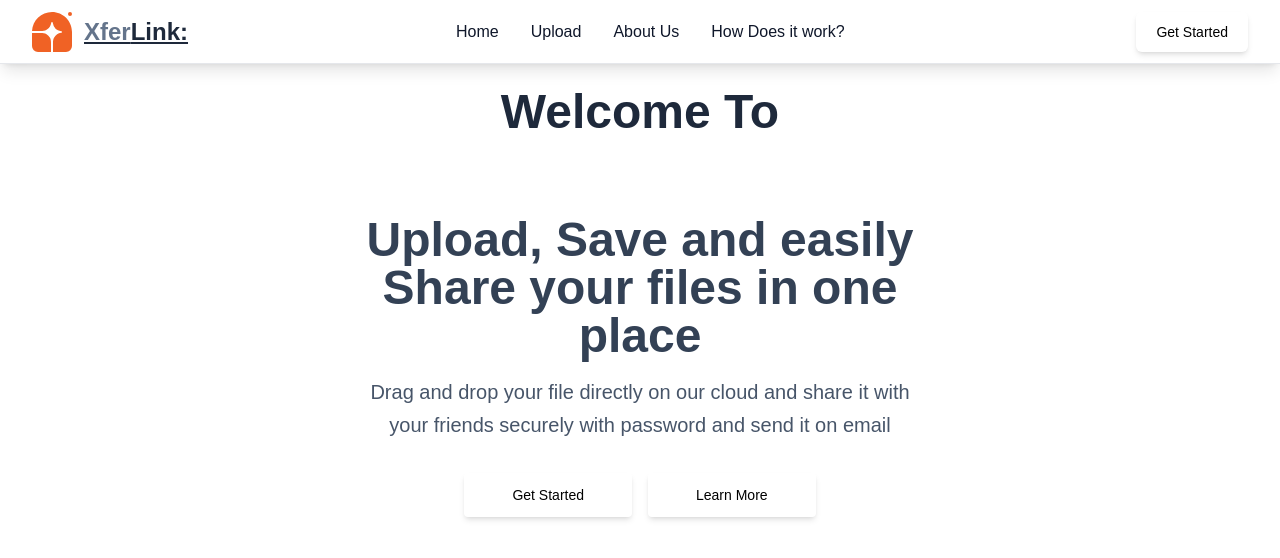
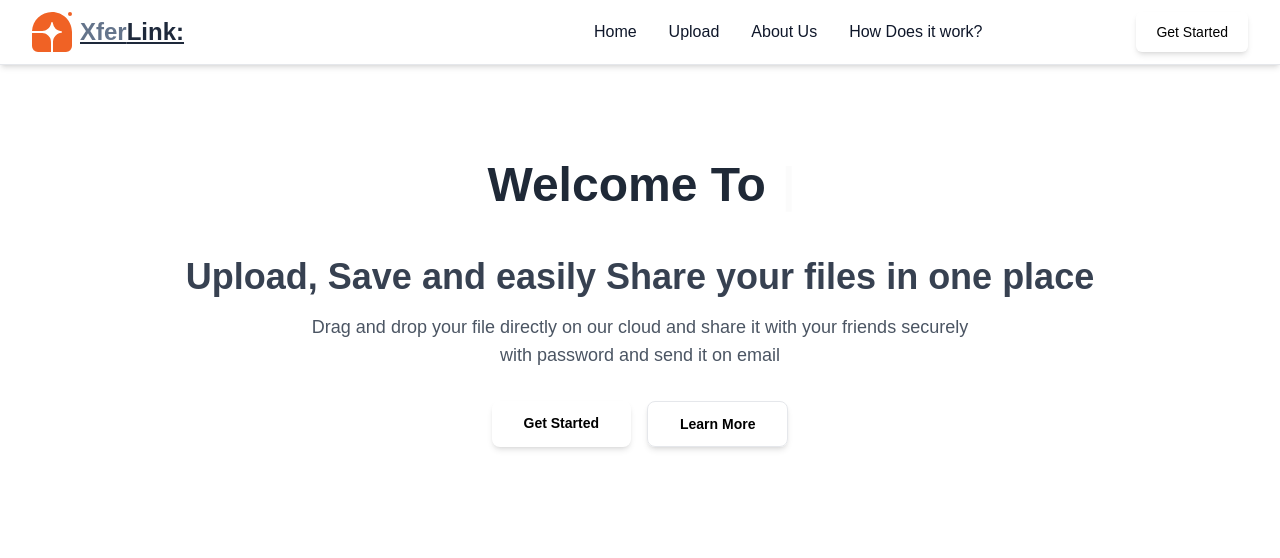
Before and after one commit to ankith2004ahms/File-Sharing-Application, a Next.js app: page / in a window 1280 px wide. Shown: the top 558 px of the page. Built offline with nearby package versions, Linux system fonts and the light colour scheme.

Commit message:
#changes

```diff
--- a/app/_components/Header.js
+++ b/app/_components/Header.js
@@ -1,22 +1,133 @@
-import { UserButton } from '@clerk/nextjs'
-import Image from 'next/image'
-import React from 'react'
+// import { UserButton } from '@clerk/nextjs'
+// import Image from 'next/image'
+// import React from 'react'
+
+// function Header() {
+//   return (
+//     <div>
+//         <header className="bg-white">
+//   <div
+//     className="mx-auto flex h-16
+//     max-w-screen-xl items-center
+//      gap-3 px-4 sm:px-6 lg:px-8 border-b shadow-lg"
+//   >
+//   <svg xmlns="http://www.w3.org/2000/svg" width="40" height="40" fill="none" viewBox="0 0 40 40"><path fill="#F06225" d="M20 0c11.046 0 20 8.954 20 20v14a6 6 0 0 1-6 6H21v-8.774c0-2.002.122-4.076 1.172-5.78a10 10 0 0 1 6.904-4.627l.383-.062a.8.8 0 0 0 0-1.514l-.383-.062a10 10 0 0 1-8.257-8.257l-.062-.383a.8.8 0 0 0-1.514 0l-.062.383a9.999 9.999 0 0 1-4.627 6.904C12.85 18.878 10.776 19 8.774 19H.024C.547 8.419 9.29 0 20 0Z"></path><path fill="#F06225" d="M0 21h8.774c2.002 0 4.076.122 5.78 1.172a10.02 10.02 0 0 1 3.274 3.274C18.878 27.15 19 29.224 19 31.226V40H6a6 6 0 0 1-6-6V21ZM40 2a2 2 0 1 1-4 0 2 2 0 0 1 4 0Z"></path></svg>
+//   <h1 className='font-bold text-2xl text-slate-800 underline pl-0'><span className='text-slate-500'>Xfer</span>Link:</h1>
+//     <div className="flex flex-1 items-center justify-end md:justify-between">
+//       <nav aria-label="Global" className="hidden md:block">
+
+//         <ul className="flex ml-64 items-center gap-8 justify-center text-md  text-slate-900 transition hover:text-slate-600">
+//           <li>
+//             <a className="transition hover:font-semibold hover:underline "
+//             href="/">
+//               Home
+//             </a>
+//           </li>
+
+//           <li>
+//             <a
+//             className="transition hover:font-semibold hover:underline " href="/upload">
+//               Upload
+//             </a>
+//           </li>
+
+//           <li>
+//             <a className="transition hover:font-semibold hover:underline " href="/about">
+//               About Us
+//             </a>
+//           </li>
+
+//           <li>
+//             <a className="transition hover:font-semibold hover:underline " href="/working">
+//               How Does it work?
+//             </a>
+//           </li>
+
+
+//         </ul>
+//       </nav>
+
+//       <div className="flex items-center gap-4">
+//         <div className="sm:flex sm:gap-4">
+//           <a
+//             className="block rounded-md
+//              bg-primary px-5 py-2.5
+//              text-sm font-medium text-black shadow-md
+//              transition hover:shadow-lg"
+//             href="/upload"
+//           >
+//             Get Started
+//           </a>
+//           <UserButton/>
+
+
+//         </div>
+
+//         <button
+//           className="block rounded bg-gray-100 p-2.5 text-gray-600 transition hover:text-gray-600/75 md:hidden"
+//         >
+//           <span className="sr-only">Toggle menu</span>
+//           <svg
+//             xmlns="http://www.w3.org/2000/svg"
+//             className="h-5 w-5"
+//             fill="none"
+//             viewBox="0 0 24 24"
+//             stroke="currentColor"
+//             strokeWidth="2"
+//           >
+//             <path
+//               strokeLinecap="round"
+//               strokeLinejoin="round"
+//               d="M4 6h16M4 12h16M4 18h16"
+//             />
+//           </svg>
+//         </button>
+//       </div>
+//     </div>
+//   </div>
+// </header>
+//     </div>
+//   )
+// }
+
+// export default Header
+
+
+
+
+
+
+
+
+
+
+"use client";
+import { UserButton } from "@clerk/nextjs";
+import React, { useState } from "react";
 
 function Header() {
+  const [menuOpen, setMenuOpen] = useState(false);
+
   return (
-    <div>
-        <header className="bg-white">
-  <div
-    className="mx-auto flex h-16
-    max-w-screen-xl items-center
-     gap-3 px-4 sm:px-6 lg:px-8 border-b shadow-lg"
-  >
-  <svg xmlns="http://www.w3.org/2000/svg" width="40" height="40" fill="none" viewBox="0 0 40 40"><path fill="#F06225" d="M20 0c11.046 0 20 8.954 20 20v14a6 6 0 0 1-6 6H21v-8.774c0-2.002.122-4.076 1.172-5.78a10 10 0 0 1 6.904-4.627l.383-.062a.8.8 0 0 0 0-1.514l-.383-.062a10 10 0 0 1-8.257-8.257l-.062-.383a.8.8 0 0 0-1.514 0l-.062.383a9.999 9.999 0 0 1-4.627 6.904C12.85 18.878 10.776 19 8.774 19H.024C.547 8.419 9.29 0 20 0Z"></path><path fill="#F06225" d="M0 21h8.774c2.002 0 4.076.122 5.78 1.172a10.02 10.02 0 0 1 3.274 3.274C18.878 27.15 19 29.224 19 31.226V40H6a6 6 0 0 1-6-6V21ZM40 2a2 2 0 1 1-4 0 2 2 0 0 1 4 0Z"></path></svg>
-  <h1 className='font-bold text-2xl text-slate-800 underline pl-0'><span className='text-slate-500'>Xfer</span>Link:</h1>
-    <div className="flex flex-1 items-center justify-end md:justify-between">
-      <nav aria-label="Global" className="hidden md:block">
+    <header className="bg-white shadow-md border-b">
+      <div className="mx-auto flex h-16 max-w-screen-xl items-center justify-between px-4 sm:px-6 lg:px-8">
+        {/* Logo Section */}
+        <div className="flex items-center gap-2">
+          <svg xmlns="http://www.w3.org/2000/svg" width="40" height="40" fill="none" viewBox="0 0 40 40">
+            <path
+              fill="#F06225"
+              d="M20 0c11.046 0 20 8.954 20 20v14a6 6 0 0 1-6 6H21v-8.774c0-2.002.122-4.076 1.172-5.78a10 10 0 0 1 6.904-4.627l.383-.062a.8.8 0 0 0 0-1.514l-.383-.062a10 10 0 0 1-8.257-8.257l-.062-.383a.8.8 0 0 0-1.514 0l-.062.383a9.999 9.999 0 0 1-4.627 6.904C12.85 18.878 10.776 19 8.774 19H.024C.547 8.419 9.29 0 20 0Z"
+            ></path>
+            <path fill="#F06225" d="M0 21h8.774c2.002 0 4.076.122 5.78 1.172a10.02 10.02 0 0 1 3.274 3.274C18.878 27.15 19 29.224 19 31.226V40H6a6 6 0 0 1-6-6V21ZM40 2a2 2 0 1 1-4 0 2 2 0 0 1 4 0Z"></path>
+          </svg>
+          <h1 className="font-bold text-2xl text-slate-800 underline cursor-pointer">
+            <span className="text-slate-500">Xfer</span>Link:
+          </h1>
+        </div>
 
-        <ul className="flex ml-64 items-center gap-8 justify-center text-md  text-slate-900 transition hover:text-slate-600">
+        {/* Navigation Menu (Desktop) */}
+        <nav className="hidden md:flex items-center gap-8 text-md text-slate-900">
+          <ul  className="flex ml-64 items-center gap-8 justify-center text-md  text-slate-900 transition hover:text-slate-600">
           <li>
              <a className="transition hover:font-semibold hover:underline "
             href="/">
@@ -42,52 +153,69 @@ function Header() {
               How Does it work?
             </a>
           </li>
-
-
           </ul>
         </nav>
 
+        {/* Buttons & User Icon */}
         <div className="flex items-center gap-4">
-        <div className="sm:flex sm:gap-4">
           <a
-            className="block rounded-md
-             bg-primary px-5 py-2.5
-             text-sm font-medium text-black shadow-md
-             transition hover:shadow-lg"
             href="/upload"
+            className="hidden sm:inline-block rounded-md bg-primary px-5 py-2.5 text-sm font-medium text-black shadow-md transition hover:shadow-lg"
           >
             Get Started
           </a>
-          <UserButton/>
+          <UserButton />
 
-
-        </div>
-
+          {/* Mobile Menu Toggle Button */}
           <button
-          className="block rounded bg-gray-100 p-2.5 text-gray-600 transition hover:text-gray-600/75 md:hidden"
+            className="md:hidden p-2.5 text-gray-600 transition hover:text-gray-600/75"
+            onClick={() => setMenuOpen(!menuOpen)}
           >
             <span className="sr-only">Toggle menu</span>
             <svg
               xmlns="http://www.w3.org/2000/svg"
-            className="h-5 w-5"
+              className="h-6 w-6"
               fill="none"
               viewBox="0 0 24 24"
               stroke="currentColor"
               strokeWidth="2"
             >
-            <path
-              strokeLinecap="round"
-              strokeLinejoin="round"
-              d="M4 6h16M4 12h16M4 18h16"
-            />
+              <path strokeLinecap="round" strokeLinejoin="round" d="M4 6h16M4 12h16M4 18h16" />
             </svg>
           </button>
         </div>
       </div>
-  </div>
+
+      {/* Mobile Menu */}
+      {menuOpen && (
+        <nav className="md:hidden bg-white shadow-md">
+          <ul className="flex flex-col items-center gap-4 py-4">
+            {/* {["Home", "Upload", "About Us", "How It Works"].map((item, index) => ( */}
+              <><li>
+                <a className="transition hover:font-semibold hover:underline "
+                  href="/">
+                  Home
+                </a>
+              </li><li>
+                  <a
+                    className="transition hover:font-semibold hover:underline " href="/upload">
+                    Upload
+                  </a>
+                </li><li>
+                  <a className="transition hover:font-semibold hover:underline " href="/about">
+                    About Us
+                  </a>
+                </li><li>
+                  <a className="transition hover:font-semibold hover:underline " href="/working">
+                    How Does it work?
+                  </a>
+                </li></>
+            {/* ))} */}
+          </ul>
+        </nav>
+      )}
     </header>
-    </div>
-  )
+  );
 }
 
-export default Header
+export default Header;
--- a/app/_components/Hero.js
+++ b/app/_components/Hero.js
@@ -1,58 +1,117 @@
-"use client"
-import React from 'react'
-import Constant from '../_utils/Constant'
-import { useTypewriter,Cursor } from 'react-simple-typewriter';
+// "use client"
+// import React from 'react'
+// import Constant from '../_utils/Constant'
+// import { useTypewriter,Cursor } from 'react-simple-typewriter';
+
+// function Hero() {
+//   const [text] = useTypewriter({
+//     words:["XferLink:"],
+//     loop:true
+//   });
+//   return (
+//     <section className="">
+//       <h1 className='text-center mt-6 text-3xl font-extrabold text-slate-800 sm:text-5xl'>Welcome To <span className='underline text-slate-600'>
+//         {text}
+//           </span></h1>
+//   <div
+//     className="mx-auto max-w-screen-xl px-4 py-20
+//     lg:flex "
+//   >
+
+//     <div className="mx-auto max-w-xl text-center">
+
+//       <h1 className="text-xl font-extrabold text-slate-700 sm:text-5xl">
+//         <span className='text-primary'>Upload, Save </span>
+//         and easily <span className='text-primary'>Share</span> your files in one place
+//       </h1>
+
+//       <p className="mt-4 sm:text-xl/relaxed text-slate-600">
+//        {Constant.desc}
+//       </p>
+
+//       <div className="mt-8 flex flex-wrap justify-center gap-4">
+//         <a
+//           className="block w-full rounded
+//            bg-primary px-12 py-3 text-sm
+//            font-medium text-black shadow-md
+//             hover:shadow-lg focus:outline-none focus:ring active:bg-white sm:w-auto"
+//           href="/upload"
+//         >
+//           Get Started
+//         </a>
+
+//         <a
+//           className="block w-full rounded px-12 py-3
+//           text-sm font-medium text-primary shadow-md
+//            hover:shadow-lg focus:outline-none focus:ring active:bg-white sm:w-auto"
+//           href="/working"
+//         >
+//           Learn More
+//         </a>
+//       </div>
+//     </div>
+//   </div>
+// </section>
+//   )
+// }
+
+// export default Hero
+
+
+
+
+
+
+"use client";
+import React from "react";
+import Constant from "../_utils/Constant";
+import { useTypewriter, Cursor } from "react-simple-typewriter";
 
 function Hero() {
   const [text] = useTypewriter({
-    words:["XferLink:"],
-    loop:true
+    words: ["XferLink:"],
+    loop: true,
   });
+
   return (
-    <section className="">
-      <h1 className='text-center mt-6 text-3xl font-extrabold text-slate-800 sm:text-5xl'>Welcome To <span className='underline text-slate-600'>
-        {text}
-          </span></h1>
-  <div
-    className="mx-auto max-w-screen-xl px-4 py-20
-    lg:flex "
-  >
-
-    <div className="mx-auto max-w-xl text-center">
-
-      <h1 className="text-xl font-extrabold text-slate-700 sm:text-5xl">
-        <span className='text-primary'>Upload, Save </span>
-        and easily <span className='text-primary'>Share</span> your files in one place
+    <section className="flex flex-col items-center justify-center px-6 py-16 lg:py-24">
+      {/* Heading */}
+      <h1 className="text-center text-3xl font-extrabold text-gray-800 sm:text-5xl">
+        Welcome To{" "}
+        <span className="underline text-gray-600 cursor-pointer hover:text-5xl">{text}</span>
+        <Cursor />
       </h1>
 
-      <p className="mt-4 sm:text-xl/relaxed text-slate-600">
+      {/* Content Wrapper */}
+      <div className="mx-auto max-w-screen-xl px-6 py-12 text-center">
+        <h2 className="text-2xl font-bold text-gray-700 sm:text-4xl">
+          <span className="text-primary">Upload, Save</span> and easily{" "}
+          <span className="text-primary">Share</span> your files in one place
+        </h2>
+
+        <p className="mt-4 text-gray-600 sm:text-lg max-w-2xl mx-auto">
           {Constant.desc}
         </p>
 
+        {/* Buttons */}
         <div className="mt-8 flex flex-wrap justify-center gap-4">
           <a
-          className="block w-full rounded
-           bg-primary px-12 py-3 text-sm
-           font-medium text-black shadow-md
-            hover:shadow-lg focus:outline-none focus:ring active:bg-white sm:w-auto"
+            className="w-full sm:w-auto rounded-lg bg-primary px-8 py-3 text-sm font-semibold text-black shadow-md transition duration-300 hover:bg-white hover:text-primary hover:shadow-lg focus:ring focus:ring-primary"
             href="/upload"
           >
             Get Started
           </a>
 
           <a
-          className="block w-full rounded px-12 py-3
-          text-sm font-medium text-primary shadow-md
-           hover:shadow-lg focus:outline-none focus:ring active:bg-white sm:w-auto"
+            className="w-full sm:w-auto rounded-lg border border-primary px-8 py-3 text-sm font-semibold text-primary shadow-md transition duration-300 hover:bg-primary hover:text-primary hover:shadow-lg focus:ring focus:ring-primary"
             href="/working"
           >
             Learn More
           </a>
         </div>
       </div>
-  </div>
     </section>
-  )
+  );
 }
 
-export default Hero
+export default Hero;
```
Also changed, not shown: app/_public/pic.jpg (added). Lines whose indentation alone changed are shown as unchanged.
